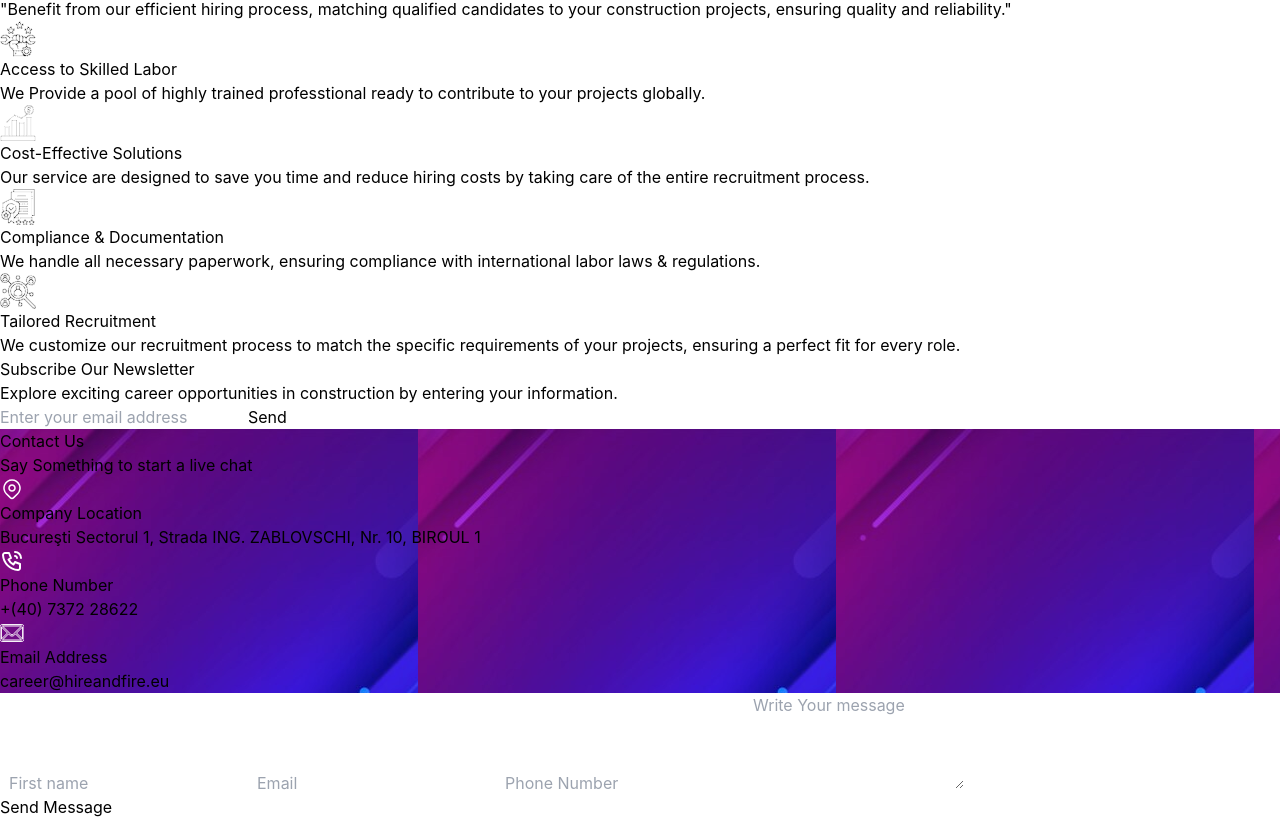
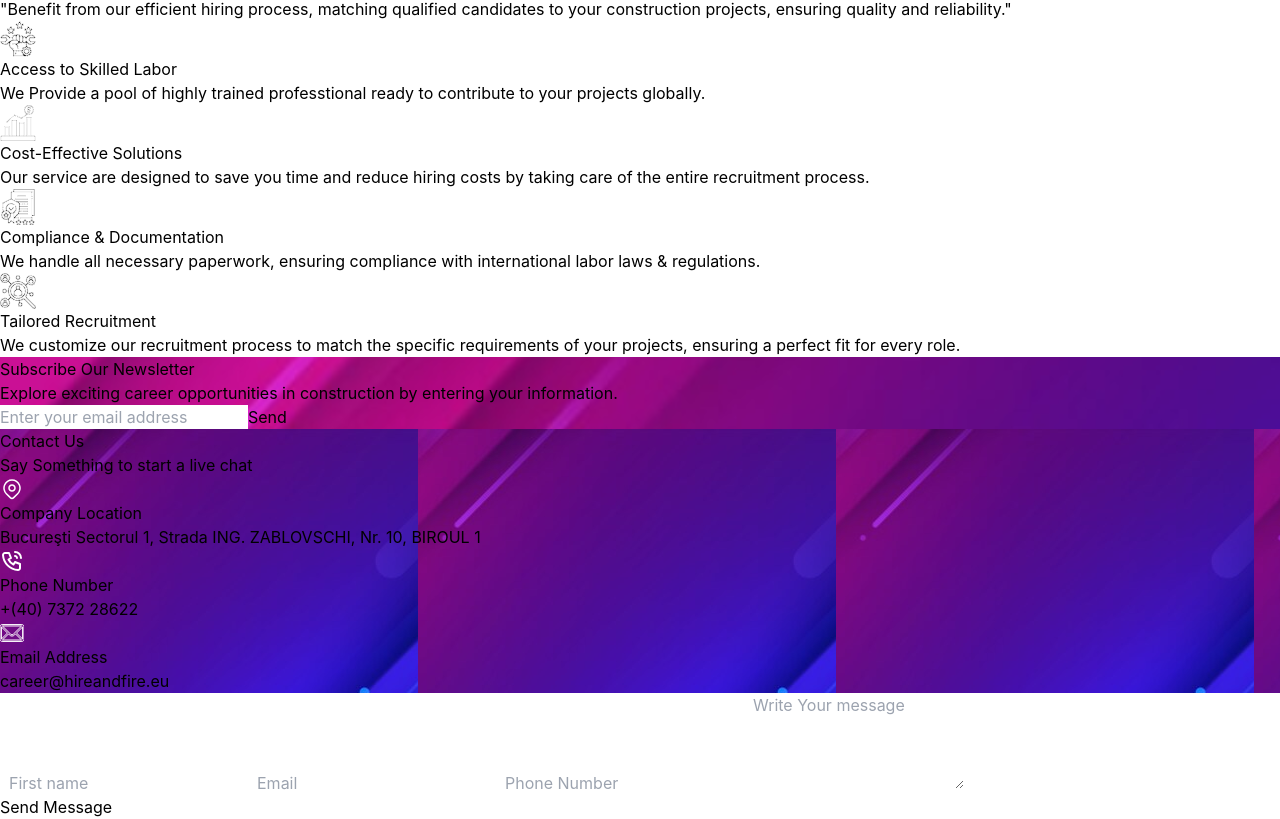
Before and after one commit to FarhanFardid/Hire_Crew, a React (Vite) app: page / in a window 1280 px wide. Shown: the part 3068-3887 px from the top of the page. Built offline with nearby package versions, Linux system fonts and the light colour scheme.

Commit message:
NewsLetter component updates

```diff
--- a/src/components/newsletter/NewsLetter.jsx
+++ b/src/components/newsletter/NewsLetter.jsx
@@ -1,11 +1,13 @@
+import backgroundImage1 from "../../assets/Images/Background image 1.svg";
 const NewsLetter = () => {
   return (
-    <div className="flex flex-col md:flex-row justify-between items-center p-2 md:p-6  rounded-md shadow-md bg-purple-700 w-full h-auto md:h-[302px] py-5 md:mt-[50px]">
-      <div className="flex flex-col mb-4 md:mb-0 md:mr-4">
+    <div className="flex flex-col md:flex-row justify-between items-center p-2 md:p-6  rounded-md shadow-md  bg-cover bg-no-repeat bg-center w-full h-auto md:h-[302px] py-5 md:mt-[50px]"
+    style={{ backgroundImage: `url(${backgroundImage1})` }}>
+      <div className="flex flex-col mb-4 md:mb-0 md:mr-4 text-white">
         <h2 className="text-2xl md:text-4xl font-bold mb-2 text-center md:text-left">
           Subscribe Our Newsletter
         </h2>
-        <p className="md:text-base text-xs text-white">
+        <p className="md:text-base text-xs">
           Explore exciting career opportunities in construction by entering your
           information.
         </p>
@@ -19,7 +21,7 @@ const NewsLetter = () => {
         />
         <button
           type="button"
-          className="bg-blue-900 hover:bg-blue-900 text-white font-bold  text-xs md:text-sm px-3 md:px-7  py-1.5 md:py-4 rounded-md btn-xs "
+          className="bg-blue-700 hover:bg-blue-500 text-white font-bold  text-xs md:text-sm px-3 md:px-7  py-1.5 md:py-4 rounded-md btn-xs "
         >
           Send
         </button>
```
